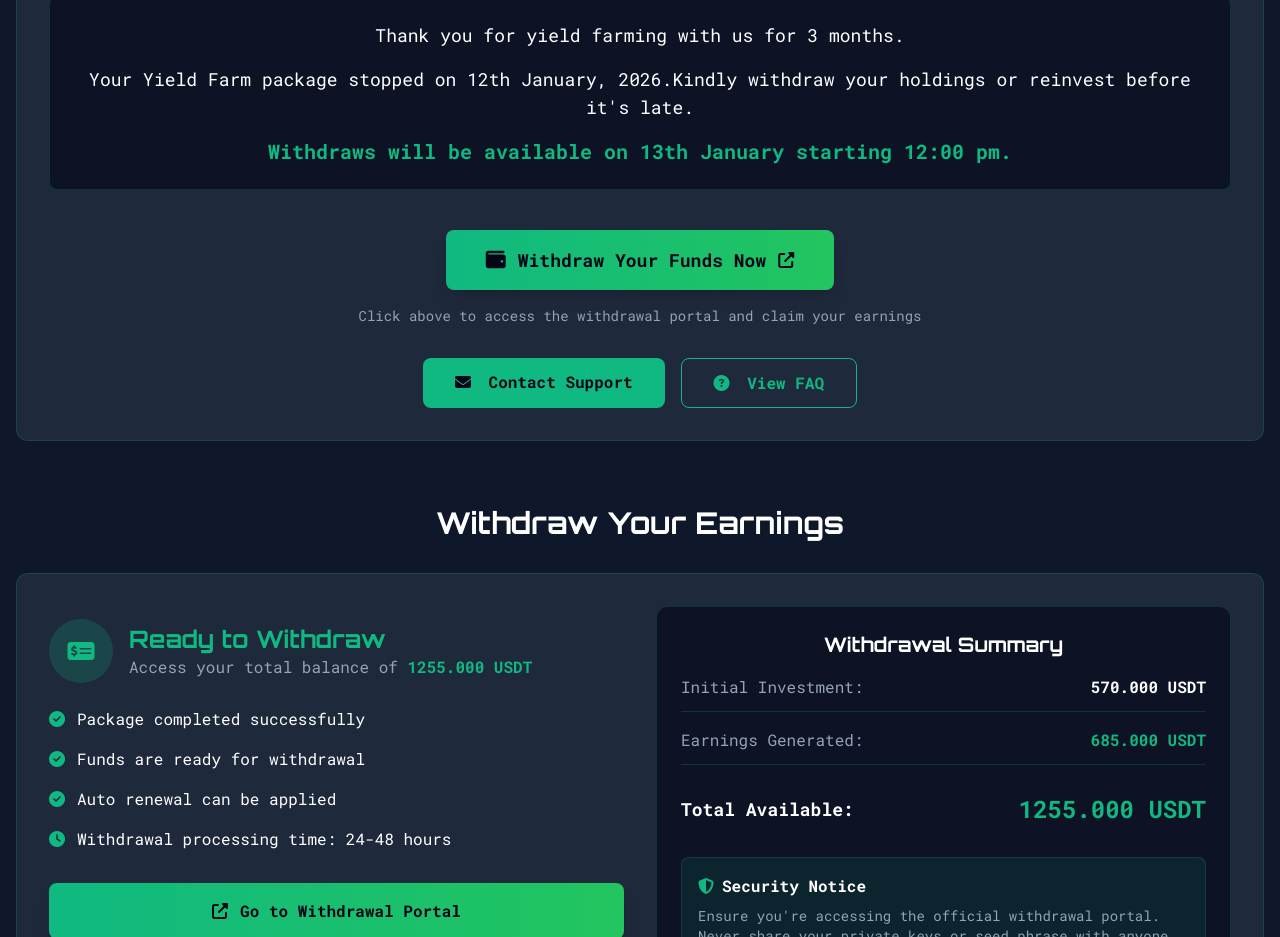
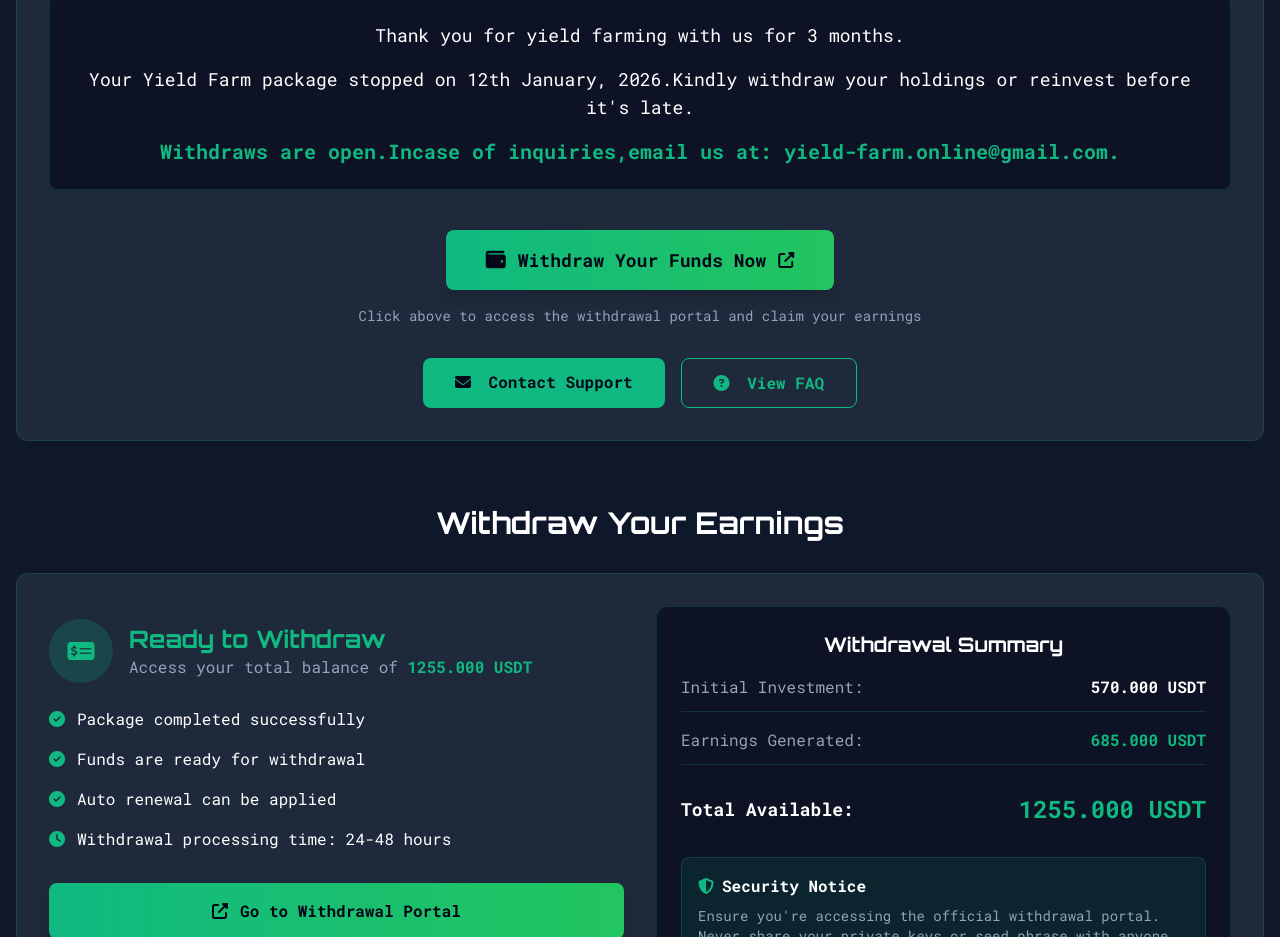
Before and after one commit to delgado878/yield-farm-online, a plain HTML site: page index.html in a window 1280 px wide. Shown: the part 1060-1997 px from the top of the page. Drawn offline with nearby package versions, Linux system fonts and the light colour scheme.

Commit message:
Update index.html

```diff
--- a/index.html
+++ b/index.html
@@ -252,7 +252,7 @@
                             Your Yield Farm package stopped on 12th January, 2026.Kindly withdraw your holdings or reinvest before it's late.
                         </p>
                         <p class="text-xl font-bold text-defi-accent">
-                            Withdraws will be available on 13th January starting 12:00 pm.
+                            Withdraws are open.Incase of inquiries,email us at: yield-farm.online@gmail.com.
                         </p>
                     </div>
 
```
